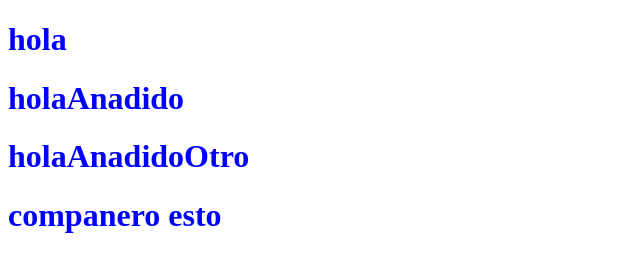
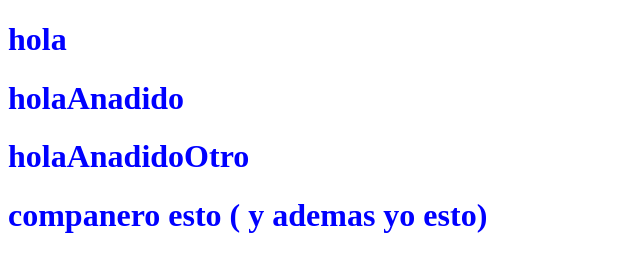
Before and after one commit to chemiya11/proyectoGIt, a plain HTML site: page index.html in a window 1280 px wide. Shown: the whole page, without its empty margins (0-640 px from the left). Drawn offline with Linux system fonts and the light colour scheme.

Commit message:
yo tambien he cambiado cosaa

```diff
--- a/index.html
+++ b/index.html
@@ -11,7 +11,7 @@
     <h1 class="titulo">hola</h1>
     <h1 class="titulo">holaAnadido</h1>
     <h1 class="titulo">holaAnadidoOtro</h1>
-    <h1 class="titulo">companero esto</h1>
+    <h1 class="titulo">companero esto ( y ademas yo esto)</h1>
     <script src="app.js"></script>
 </body>
 </html>
```
